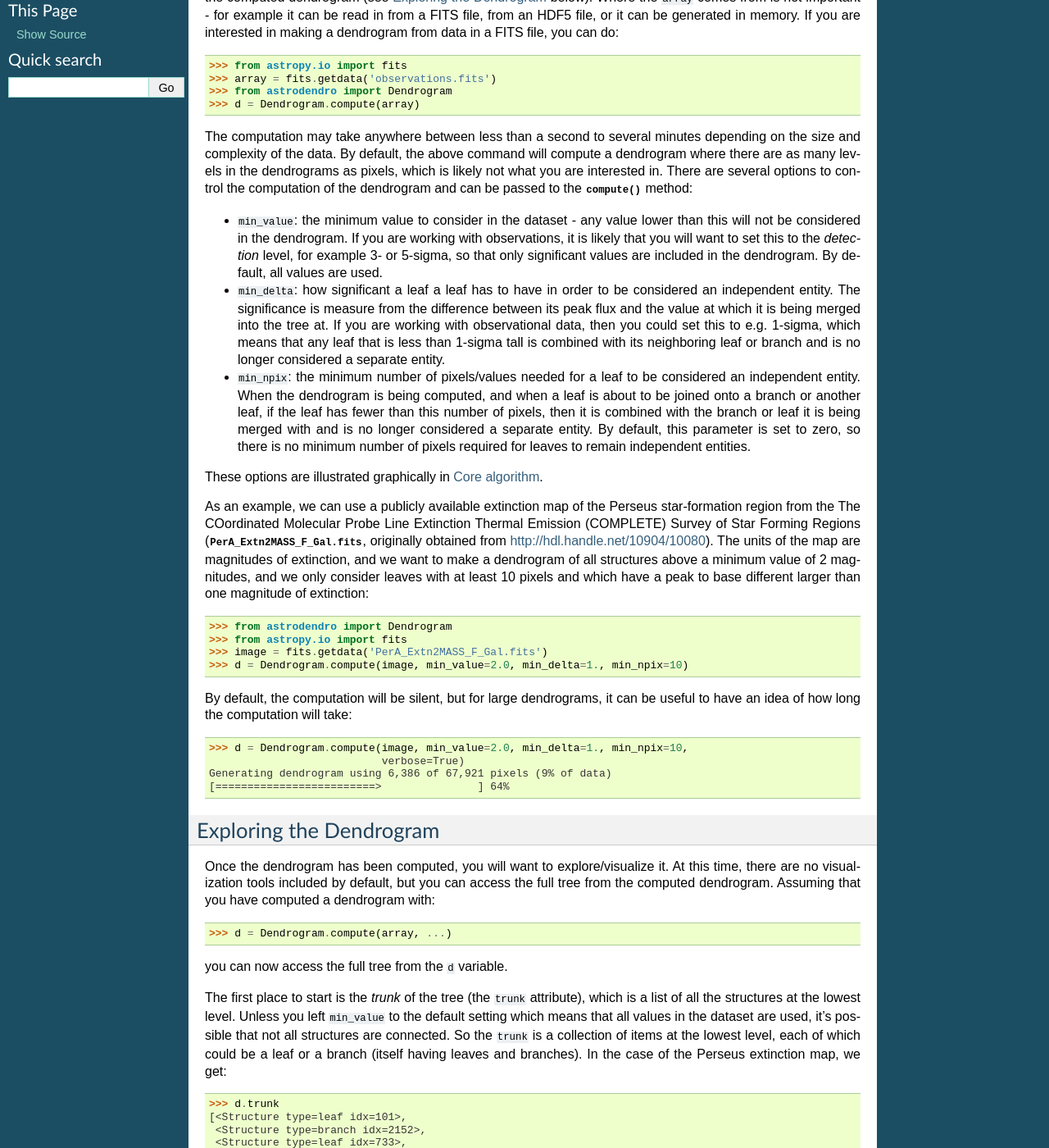
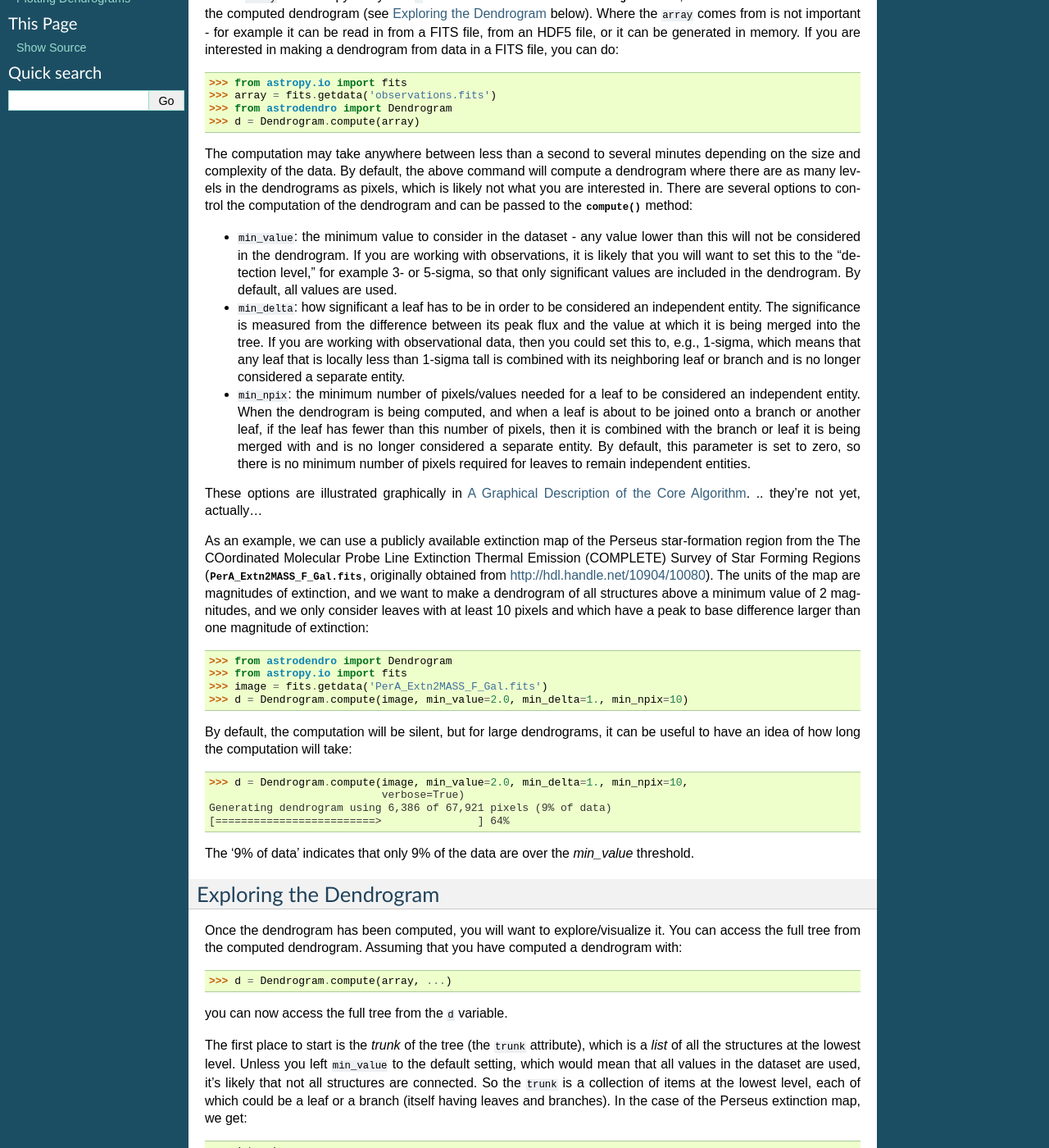
Before and after one commit to dendrograms/astrodendro, a Sphinx documentation site: the page built from docs/using.rst, in a window 1280 px wide and 1400 px high, scrolled down 318 px. Shown: the whole window at 82% size. Built offline with Sphinx 7.4.7, drawn with Linux system fonts in a browser that asks for light colours; some of the changed text lies outside the part shown.

Commit message:
"using" typo corrections mostly

```diff
--- a/docs/algorithm.rst
+++ b/docs/algorithm.rst
@@ -1,5 +1,5 @@
-Core algorithm
-==============
+A Graphical Description of the Core Algorithm
+=============================================
 
 This page contains an explanation of the algorithm behind the Python dendrogram
 code. This is demonstrated with a step by step example of how the algorithm
--- a/docs/using.rst
+++ b/docs/using.rst
@@ -1,8 +1,8 @@
 Computing and exploring dendrograms
 ===================================
 
-For a description of the actual algorithm used to compute dendrograms, see
-:doc:`algorithm`.
+For a graphical description of the actual algorithm used to compute
+dendrograms, see :doc:`algorithm`.
 
 Computing a Dendrogram
 ----------------------
@@ -24,6 +24,8 @@
     >>> from astrodendro import Dendrogram
     >>> d = Dendrogram.compute(array)
 
+.. There should probably be a stronger/bolder warning against doing this
+   example blindly because it will create a LOT of dendro branches.
 The computation may take anywhere between less than a second to several
 minutes depending on the size and complexity of the data. By default, the
 above command will compute a dendrogram where there are as many levels in the
@@ -34,16 +36,16 @@
 * ``min_value``: the minimum value to consider in the dataset - any value
   lower than this will not be considered in the dendrogram. If you are working
   with observations, it is likely that you will want to set this to the
-  `detection` level, for example 3- or 5-sigma, so that only significant
+  "detection level," for example 3- or 5-sigma, so that only significant
   values are included in the dendrogram. By default, all values are used.
 
-* ``min_delta``: how significant a leaf a leaf has to have in order to be
-  considered an independent entity. The significance is measure from the
-  difference between its peak flux and the value at which it is being merged
-  into the tree at. If you are working with observational data, then you could
-  set this to e.g. 1-sigma, which means that any leaf that is less than 1-sigma
-  tall is combined with its neighboring leaf or branch and is no longer
-  considered a separate entity.
+* ``min_delta``: how significant a leaf has to be in order to be considered an
+  independent entity. The significance is measured from the difference between
+  its peak flux and the value at which it is being merged into the tree. If
+  you are working with observational data, then you could set this to, e.g.,
+  1-sigma, which means that any leaf that is locally less than 1-sigma tall is
+  combined with its neighboring leaf or branch and is no longer considered a
+  separate entity.
 
 * ``min_npix``: the minimum number of pixels/values needed for a leaf to be
   considered an independent entity. When the dendrogram is being computed,
@@ -54,6 +56,7 @@
   minimum number of pixels required for leaves to remain independent entities.
 
 These options are illustrated graphically in :doc:`algorithm`.
+.. they're not yet, actually...
 
 As an example, we can use a publicly available extinction map of the Perseus
 star-formation region from the The COordinated Molecular Probe Line Extinction
@@ -62,7 +65,7 @@
 `<http://hdl.handle.net/10904/10080>`_). The units of the map are magnitudes of
 extinction, and we want to make a dendrogram of all structures above a minimum
 value of 2 magnitudes, and we only consider leaves with at least 10 pixels and
-which have a peak to base different larger than one magnitude of extinction::
+which have a peak to base difference larger than one magnitude of extinction::
 
     >>> from astrodendro import Dendrogram
     >>> from astropy.io import fits
@@ -77,22 +80,24 @@
     Generating dendrogram using 6,386 of 67,921 pixels (9% of data)
     [=========================>               ] 64%
 
+The '9% of data' indicates that only 9% of the data are over the `min_value`
+threshold.
+
 Exploring the Dendrogram
 ------------------------
 
 Once the dendrogram has been computed, you will want to explore/visualize it.
-At this time, there are no visualization tools included by default, but you
-can access the full tree from the computed dendrogram. Assuming that you have
-computed a dendrogram with::
+You can access the full tree from the computed dendrogram. Assuming that you
+have computed a dendrogram with::
 
     >>> d = Dendrogram.compute(array, ...)
 
 you can now access the full tree from the ``d`` variable.
 
 The first place to start is the *trunk* of the tree (the ``trunk`` attribute),
-which is a list of all the structures at the lowest level. Unless you left
-``min_value`` to the default setting which means that all values in the
-dataset are used, it's possible that not all structures are connected. So the
+which is a `list` of all the structures at the lowest level. Unless you left
+``min_value`` to the default setting, which would mean that all values in the
+dataset are used, it's likely that not all structures are connected. So the
 ``trunk`` is a collection of items at the lowest level, each of which could be
 a leaf or a branch (itself having leaves and branches). In the case of the
 Perseus extinction map, we get::
@@ -109,7 +114,7 @@
     >>> d.trunk[1]
     <Structure type=branch idx=2152>
 
-Branches have an ``children`` attribute which returns a list of all
+Branches have a ``children`` attribute that returns a list of all
 sub-structures, which can include branches and leaves. Thus, we can return the
 sub-structures of the above branch with::
 
```
Also changed, not shown: other parts of docs/using.rst (+2 -2 lines).
